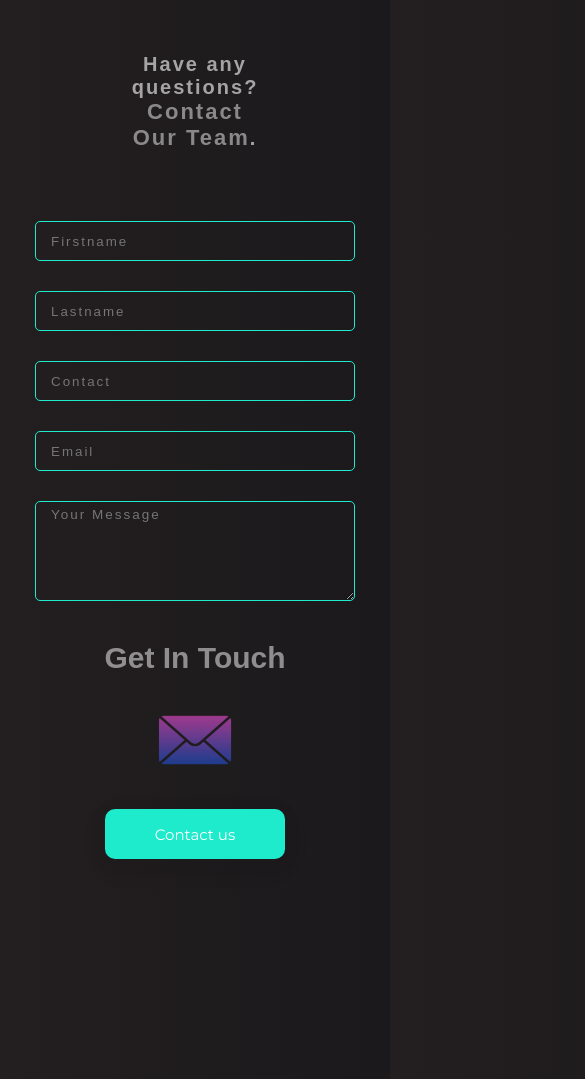
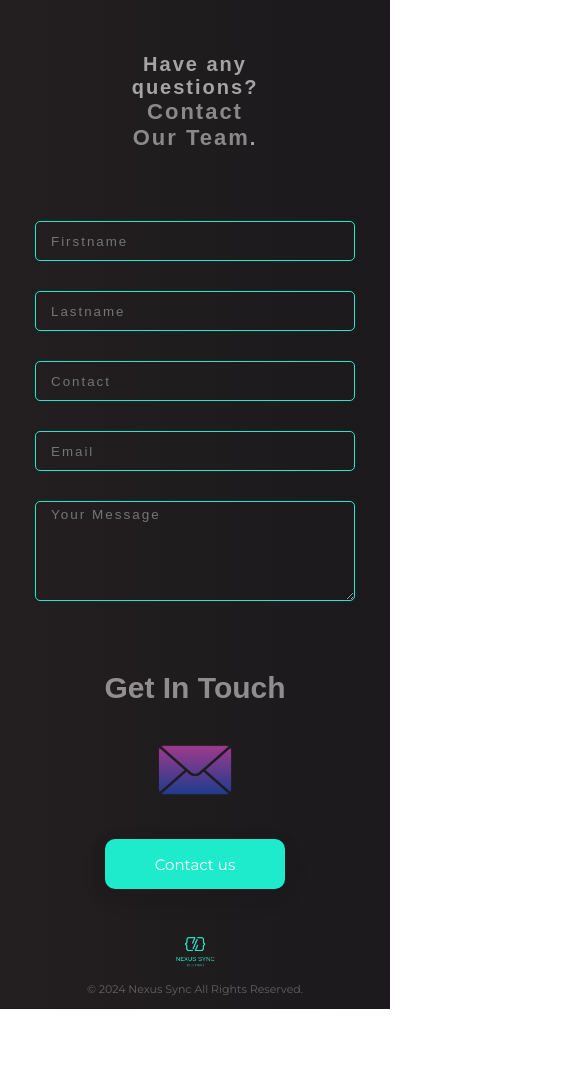
Before and after one commit to kxnnxthmxlgxs/NexusSyncSolutionsLandingPage, a plain HTML site: page Main.html in a window 390 px wide. Shown: the part 4830-5909 px from the top of the page, 585 px wide, since content can reach past the window. After the commit the page ends 5839 px from the top, so only its background shows below. Drawn offline with nearby package versions, Linux system fonts and the light colour scheme.

Commit message:
made some changes to code to accommodate responsiveness

```diff
--- a/MediaQueries.css
+++ b/MediaQueries.css
@@ -254,8 +254,7 @@ body {
         display: flex;
         flex-direction: column;
         align-items: center;
-        height: auto;
-        margin-bottom: 20px;
+
     }
 
     .form-container {
@@ -272,21 +271,34 @@ body {
     }
 
     .details-form strong {
-        font-size: px;
         opacity: 80%;
     }
 
     .form-right {
-        margin-top: -180px;
+        margin: -150px;
     }
 
 
 
     /*footer section */
 
+    .footer-bar {
+        width: 100%;
+        height: 170px;
+        display: flex;
+        flex-direction: column;
+        align-items: center;
+        padding-top: 120px;
+        padding-bottom: 50px;
+    }
 
+    .footer-bar img {
+        margin: -400px;
+    }
 
-
+    .footer-bar p {
+        margin: -400px;
+    }
 }
 
 
```
